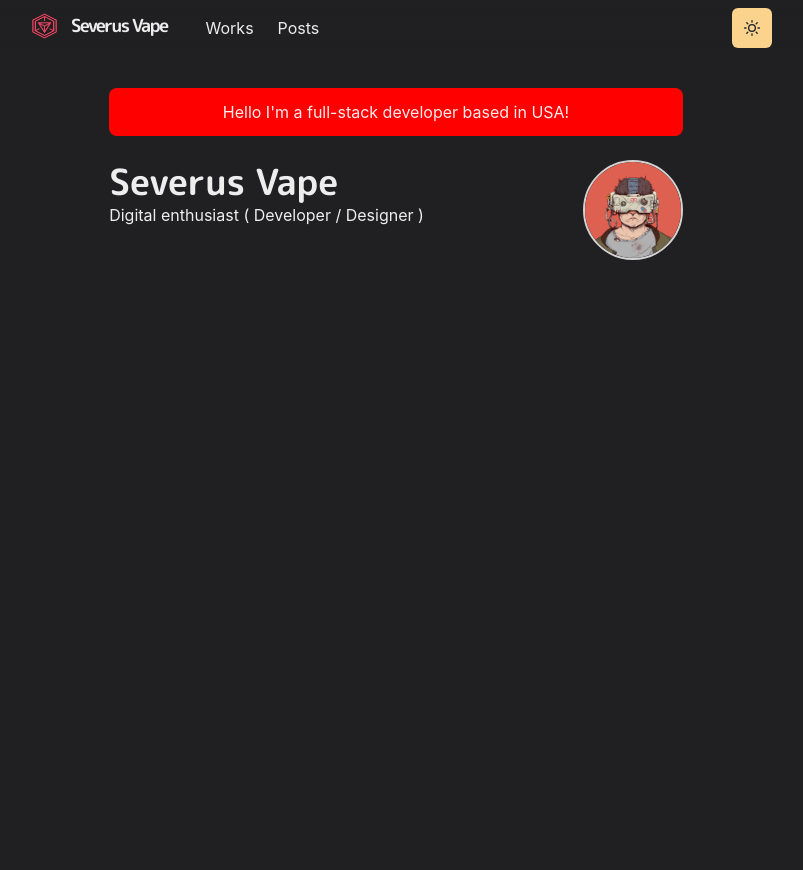
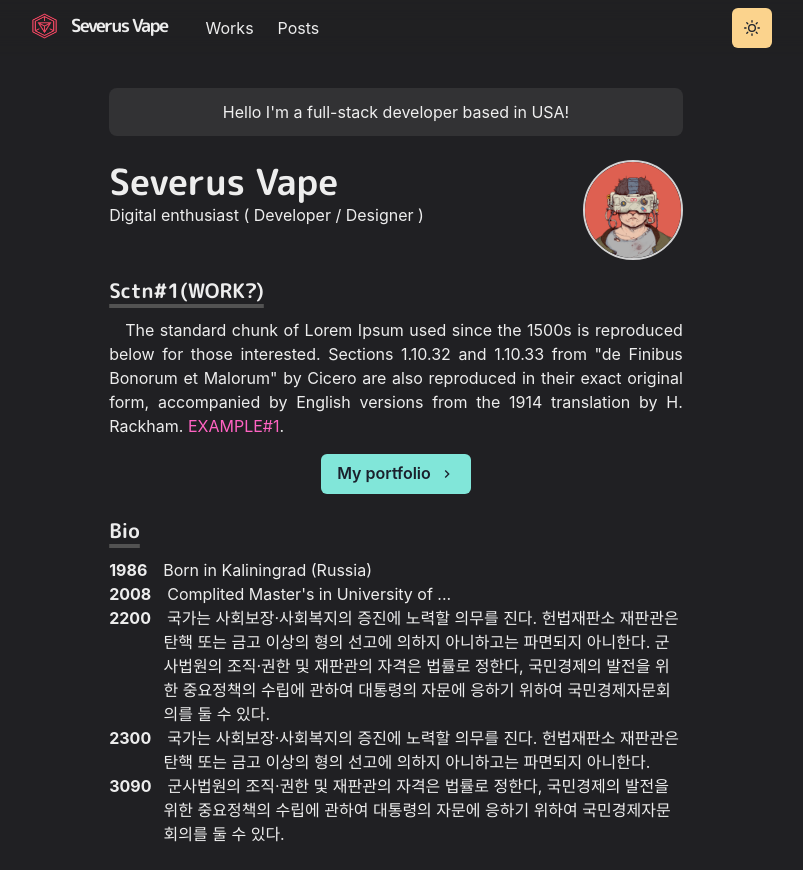
Before and after one commit to SeverusVape/severus-homepage, a Next.js app: page / in a window 1280 px wide. Shown: the whole page, without its empty margins (244-1047 px from the left). Before the commit the page ends 800 px from the top, so only its background shows below. Built offline with nearby package versions, Linux system fonts and the light colour scheme.

Commit message:
Paragraph , Bio, Section. Animated Toggle Button

```diff
--- /dev/null
+++ b/components/bio.js
@@ -0,0 +1,12 @@
+import { Box } from "@chakra-ui/react";
+import styled from "@emotion/styled";
+
+export const BioSection = styled(Box)`
+    padding-left: 3.4em;
+    text-indent: -3.4em;
+`;
+
+export const BioYear = styled.span`
+    font-weight: bold;
+    margin-right: 1em;
+`;
--- /dev/null
+++ b/components/paragraph.js
@@ -0,0 +1,8 @@
+import styled from "@emotion/styled";
+
+const Paragraph = styled.p`
+    text-align: justify;
+    text-indent: 1em;
+`;
+
+export default Paragraph;
--- /dev/null
+++ b/components/section.js
@@ -0,0 +1,21 @@
+import { motion } from "framer-motion";
+import { chakra, shouldForwardProp } from "@chakra-ui/react";
+
+const StyledDiv = chakra(motion.div, {
+    shouldForwardProp: (prop) => {
+        return shouldForwardProp(prop) || prop === "transition";
+    },
+});
+
+const Section = ({ children, delay = 0 }) => (
+    <StyledDiv
+        initial={{ y: 10, opacity: 0 }}
+        animate={{ y: 0, opacity: 1 }}
+        transition={{ duration: 0.8, delay }}
+        mb={6}
+    >
+        {children}
+    </StyledDiv>
+);
+
+export default Section;
--- a/pages/index.js
+++ b/pages/index.js
@@ -1,9 +1,28 @@
-import { Container, Box, Heading, Image } from "@chakra-ui/react";
+import NextLink from "next/link";
+import {
+    Container,
+    Box,
+    Heading,
+    Image,
+    Link,
+    useColorModeValue,
+    Button,
+} from "@chakra-ui/react";
+import Section from "../components/section";
+import Paragraph from "../components/paragraph";
+import { ChevronRightIcon } from "@chakra-ui/icons";
+import { BioSection, BioYear } from "../components/bio";
 
 const Page = () => {
     return (
         <Container>
-            <Box borderRadius="lg" bg="red" p={3} mb={6} align="center">
+            <Box
+                borderRadius="lg"
+                bg={useColorModeValue("whiteAlpha.500", "whiteAlpha.200")}
+                p={3}
+                mb={6}
+                align="center"
+            >
                 Hello I&apos;m a full-stack developer based in USA!
             </Box>
 
@@ -32,6 +51,68 @@ const Page = () => {
                     />
                 </Box>
             </Box>
+
+            <Section delay={0.1}>
+                <Heading as="h3" variant="section-title">
+                    Sctn#1(WORK?)
+                </Heading>
+                <Paragraph>
+                    The standard chunk of Lorem Ipsum used since the 1500s is
+                    reproduced below for those interested. Sections 1.10.32 and
+                    1.10.33 from "de Finibus Bonorum et Malorum" by Cicero are
+                    also reproduced in their exact original form, accompanied by
+                    English versions from the 1914 translation by H. Rackham.{" "}
+                    <NextLink href="/works/example">
+                        <Link>EXAMPLE#1</Link>
+                    </NextLink>
+                    .
+                </Paragraph>
+                <Box align="center" my={4}>
+                    <NextLink href="/works">
+                        <Button
+                            rightIcon={<ChevronRightIcon />}
+                            colorScheme="teal"
+                        >
+                            My portfolio
+                        </Button>
+                    </NextLink>
+                </Box>
+            </Section>
+
+            <Section delay={0.2}>
+                <Heading as="h3" variant="section-title">
+                    Bio
+                </Heading>
+                <BioSection>
+                    <BioYear>1986</BioYear>
+                    Born in Kaliningrad (Russia)
+                </BioSection>
+                <BioSection>
+                    <BioYear>2008</BioYear>
+                    Complited Master&apos;s in University of ...
+                </BioSection>
+                <BioSection>
+                    <BioYear>2200</BioYear>
+                    국가는 사회보장·사회복지의 증진에 노력할 의무를 진다.
+                    헌법재판소 재판관은 탄핵 또는 금고 이상의 형의 선고에 의하지
+                    아니하고는 파면되지 아니한다. 군사법원의 조직·권한 및
+                    재판관의 자격은 법률로 정한다, 국민경제의 발전을 위한
+                    중요정책의 수립에 관하여 대통령의 자문에 응하기 위하여
+                    국민경제자문회의를 둘 수 있다.
+                </BioSection>
+                <BioSection>
+                    <BioYear>2300</BioYear>
+                    국가는 사회보장·사회복지의 증진에 노력할 의무를 진다.
+                    헌법재판소 재판관은 탄핵 또는 금고 이상의 형의 선고에 의하지
+                    아니하고는 파면되지 아니한다.
+                </BioSection>
+                <BioSection>
+                    <BioYear>3090</BioYear>
+                    군사법원의 조직·권한 및 재판관의 자격은 법률로 정한다,
+                    국민경제의 발전을 위한 중요정책의 수립에 관하여 대통령의
+                    자문에 응하기 위하여 국민경제자문회의를 둘 수 있다.
+                </BioSection>
+            </Section>
         </Container>
     );
 };
```
Also changed, not shown: public/images/works/example_01.jpg (added), public/images/works/example_02.jpg (added).
